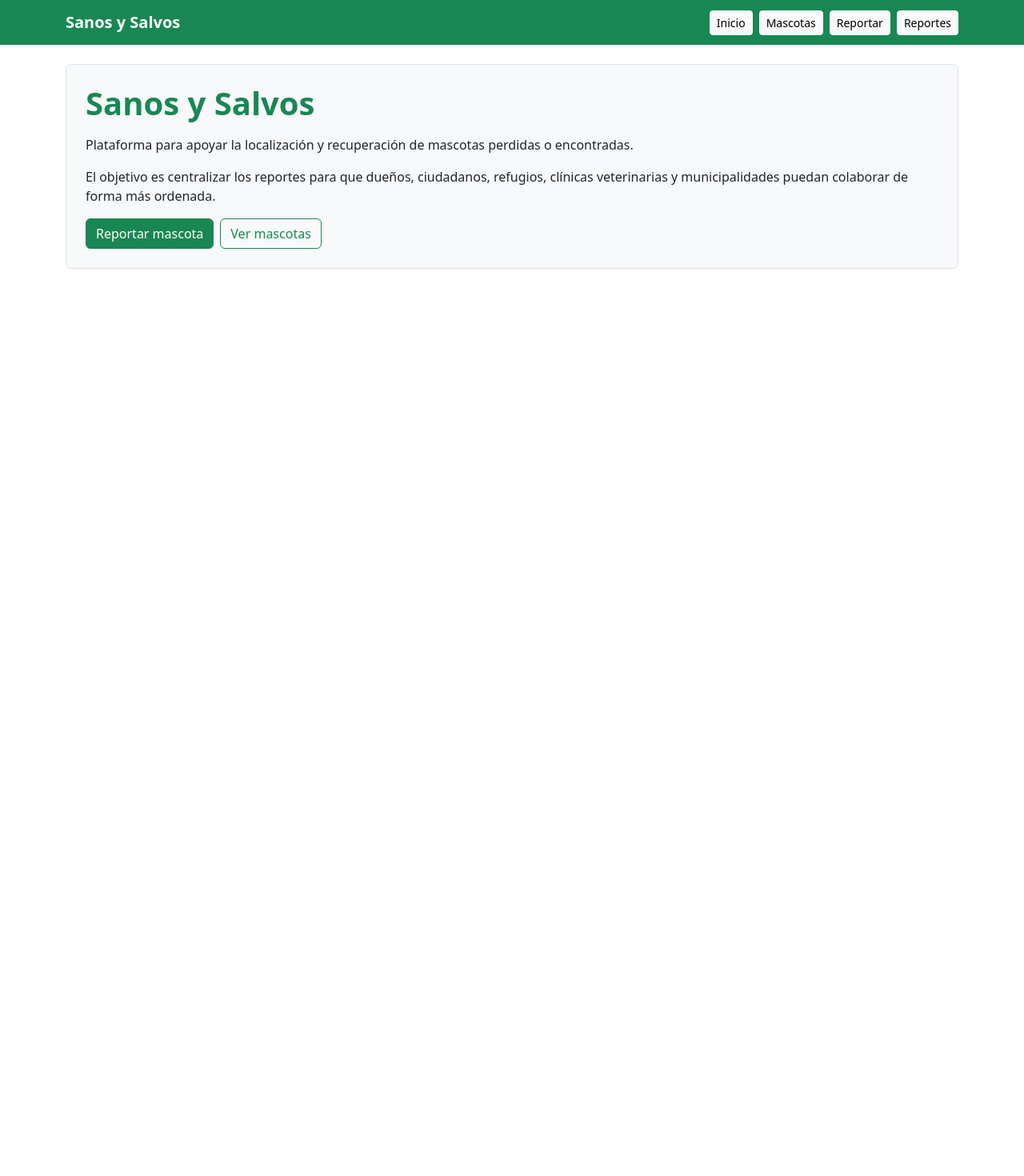
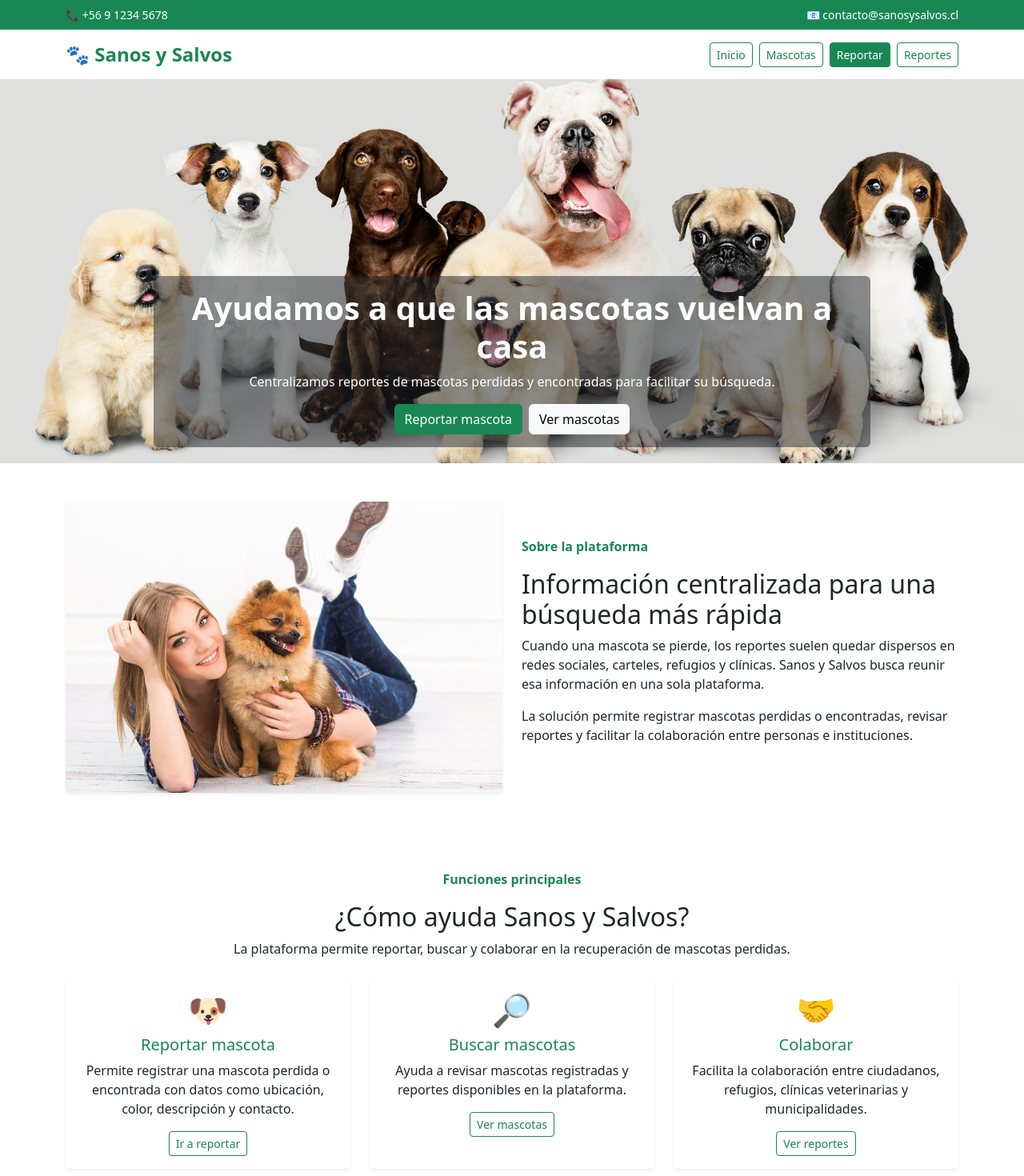
Before and after one commit to Carla-VL/SanosYSalvos_Frontend, a React (Vite) app in the folder Front_Sanos_y_Salvos/: page / in a window 1280 px wide. Shown: the top 1470 px of the page at 80% size. Before the commit the page ends 800 px from the top, so only its background shows below. Built offline with nearby package versions, Linux system fonts and the light colour scheme.

Commit message:
cambios en archivos
se realizaron cambios en distintos archivos del proyecto para que la plantilla se adapte de forma correcta al proyecto

```diff
--- a/Front_Sanos_y_Salvos/src/App.jsx
+++ b/Front_Sanos_y_Salvos/src/App.jsx
@@ -1,5 +1,7 @@
 import { useState } from "react";
+import Topbar from "./components/Topbar";
 import Navbar from "./components/Navbar";
+import Footer from "./components/Footer";
 import Inicio from "./pages/Inicio";
 import Mascotas from "./pages/Mascotas";
 import Reportar from "./pages/Reportar";
@@ -10,6 +12,7 @@ function App() {
 
   return (
     <>
+      <Topbar />
       <Navbar setPagina={setPagina} />
 
       <main>
@@ -18,6 +21,8 @@ function App() {
         {pagina === "reportar" && <Reportar />}
         {pagina === "reportes" && <Reportes />}
       </main>
+
+      <Footer />
     </>
   );
 }
--- /dev/null
+++ b/Front_Sanos_y_Salvos/src/components/Carrusel.jsx
@@ -0,0 +1,111 @@
+function Carrusel({ setPagina }) {
+  return (
+    <div id="carruselSanos" className="carousel slide" data-bs-ride="carousel">
+      <div className="carousel-inner">
+        <div className="carousel-item active">
+          <img
+            src="/template/images/bg_1.jpg"
+            className="d-block w-100"
+            alt="Mascotas"
+            style={{ height: "480px", objectFit: "cover" }}
+          />
+
+          <div className="carousel-caption bg-dark bg-opacity-50 rounded p-3">
+            <h1 className="fw-bold">
+              Ayudamos a que las mascotas vuelvan a casa
+            </h1>
+
+            <p>
+              Centralizamos reportes de mascotas perdidas y encontradas para
+              facilitar su búsqueda.
+            </p>
+
+            <button
+              className="btn btn-success me-2"
+              onClick={() => setPagina("reportar")}
+            >
+              Reportar mascota
+            </button>
+
+            <button
+              className="btn btn-light"
+              onClick={() => setPagina("mascotas")}
+            >
+              Ver mascotas
+            </button>
+          </div>
+        </div>
+
+        <div className="carousel-item">
+          <img
+            src="/template/images/bg_2.jpg"
+            className="d-block w-100"
+            alt="Búsqueda de mascotas"
+            style={{ height: "480px", objectFit: "cover" }}
+          />
+
+          <div className="carousel-caption bg-dark bg-opacity-50 rounded p-3">
+            <h1 className="fw-bold">Reportes organizados en un solo lugar</h1>
+
+            <p>
+              Dueños, ciudadanos, refugios, clínicas veterinarias y
+              municipalidades pueden colaborar desde una misma plataforma.
+            </p>
+
+            <button
+              className="btn btn-success"
+              onClick={() => setPagina("reportes")}
+            >
+              Ver reportes
+            </button>
+          </div>
+        </div>
+
+        <div className="carousel-item">
+          <img
+            src="/template/images/bg_3.jpg"
+            className="d-block w-100"
+            alt="Colaboración"
+            style={{ height: "480px", objectFit: "cover" }}
+          />
+
+          <div className="carousel-caption bg-dark bg-opacity-50 rounded p-3">
+            <h1 className="fw-bold">Una red de apoyo para mascotas</h1>
+
+            <p>
+              La plataforma permite ordenar la información y apoyar la búsqueda
+              de mascotas extraviadas.
+            </p>
+
+            <button
+              className="btn btn-success"
+              onClick={() => setPagina("reportar")}
+            >
+              Crear reporte
+            </button>
+          </div>
+        </div>
+      </div>
+
+      <button
+        className="carousel-control-prev"
+        type="button"
+        data-bs-target="#carruselSanos"
+        data-bs-slide="prev"
+      >
+        <span className="carousel-control-prev-icon"></span>
+      </button>
+
+      <button
+        className="carousel-control-next"
+        type="button"
+        data-bs-target="#carruselSanos"
+        data-bs-slide="next"
+      >
+        <span className="carousel-control-next-icon"></span>
+      </button>
+    </div>
+  );
+}
+
+export default Carrusel;
--- /dev/null
+++ b/Front_Sanos_y_Salvos/src/components/Footer.jsx
@@ -0,0 +1,18 @@
+function Footer() {
+  return (
+    <footer className="bg-dark text-white py-4 mt-5">
+      <div className="container text-center">
+        <h5>Sanos y Salvos</h5>
+
+        <p className="mb-1">
+          Plataforma inteligente para la localización y recuperación de mascotas
+          perdidas.
+        </p>
+
+        <small>Proyecto académico - Desarrollo Fullstack III</small>
+      </div>
+    </footer>
+  );
+}
+
+export default Footer;
--- a/Front_Sanos_y_Salvos/src/components/Navbar.jsx
+++ b/Front_Sanos_y_Salvos/src/components/Navbar.jsx
@@ -1,33 +1,35 @@
 function Navbar({ setPagina }) {
   return (
-    <nav className="navbar navbar-expand-lg bg-success navbar-dark">
+    <nav className="navbar navbar-expand-lg bg-white navbar-light shadow-sm">
       <div className="container">
-        <span className="navbar-brand fw-bold">Sanos y Salvos</span>
+        <span className="navbar-brand fw-bold text-success fs-4">
+          🐾 Sanos y Salvos
+        </span>
 
-        <div className="d-flex gap-2">
+        <div className="d-flex gap-2 flex-wrap">
           <button
-            className="btn btn-light btn-sm"
+            className="btn btn-outline-success btn-sm"
             onClick={() => setPagina("inicio")}
           >
             Inicio
           </button>
 
           <button
-            className="btn btn-light btn-sm"
+            className="btn btn-outline-success btn-sm"
             onClick={() => setPagina("mascotas")}
           >
             Mascotas
           </button>
 
           <button
-            className="btn btn-light btn-sm"
+            className="btn btn-success btn-sm"
             onClick={() => setPagina("reportar")}
           >
             Reportar
           </button>
 
           <button
-            className="btn btn-light btn-sm"
+            className="btn btn-outline-success btn-sm"
             onClick={() => setPagina("reportes")}
           >
             Reportes
--- /dev/null
+++ b/Front_Sanos_y_Salvos/src/components/Servicios.jsx
@@ -0,0 +1,82 @@
+function Servicios({ setPagina }) {
+  return (
+    <section className="container py-5">
+      <div className="text-center mb-4">
+        <p className="text-success fw-bold">Funciones principales</p>
+        <h2>¿Cómo ayuda Sanos y Salvos?</h2>
+
+        <p>
+          La plataforma permite reportar, buscar y colaborar en la recuperación
+          de mascotas perdidas.
+        </p>
+      </div>
+
+      <div className="row g-4">
+        <div className="col-md-4">
+          <div className="card h-100 shadow-sm border-0 text-center">
+            <div className="card-body">
+              <h1>🐶</h1>
+              <h5 className="text-success">Reportar mascota</h5>
+
+              <p>
+                Permite registrar una mascota perdida o encontrada con datos
+                como ubicación, color, descripción y contacto.
+              </p>
+
+              <button
+                className="btn btn-outline-success btn-sm"
+                onClick={() => setPagina("reportar")}
+              >
+                Ir a reportar
+              </button>
+            </div>
+          </div>
+        </div>
+
+        <div className="col-md-4">
+          <div className="card h-100 shadow-sm border-0 text-center">
+            <div className="card-body">
+              <h1>🔎</h1>
+              <h5 className="text-success">Buscar mascotas</h5>
+
+              <p>
+                Ayuda a revisar mascotas registradas y reportes disponibles en
+                la plataforma.
+              </p>
+
+              <button
+                className="btn btn-outline-success btn-sm"
+                onClick={() => setPagina("mascotas")}
+              >
+                Ver mascotas
+              </button>
+            </div>
+          </div>
+        </div>
+
+        <div className="col-md-4">
+          <div className="card h-100 shadow-sm border-0 text-center">
+            <div className="card-body">
+              <h1>🤝</h1>
+              <h5 className="text-success">Colaborar</h5>
+
+              <p>
+                Facilita la colaboración entre ciudadanos, refugios, clínicas
+                veterinarias y municipalidades.
+              </p>
+
+              <button
+                className="btn btn-outline-success btn-sm"
+                onClick={() => setPagina("reportes")}
+              >
+                Ver reportes
+              </button>
+            </div>
+          </div>
+        </div>
+      </div>
+    </section>
+  );
+}
+
+export default Servicios;
--- /dev/null
+++ b/Front_Sanos_y_Salvos/src/components/Topbar.jsx
@@ -0,0 +1,12 @@
+function Topbar() {
+  return (
+    <div className="bg-success text-white py-2">
+      <div className="container d-flex justify-content-between flex-wrap">
+        <small>📞 +56 9 1234 5678</small>
+        <small>📧 contacto@sanosysalvos.cl</small>
+      </div>
+    </div>
+  );
+}
+
+export default Topbar;
--- a/Front_Sanos_y_Salvos/src/pages/Inicio.jsx
+++ b/Front_Sanos_y_Salvos/src/pages/Inicio.jsx
@@ -1,35 +1,44 @@
+import Carrusel from "../components/Carrusel";
+import Servicios from "../components/Servicios";
+
 function Inicio({ setPagina }) {
   return (
-    <section className="container mt-4">
-      <div className="p-4 bg-light rounded border">
-        <h1 className="text-success fw-bold">Sanos y Salvos</h1>
+    <>
+      <Carrusel setPagina={setPagina} />
 
-        <p className="mt-3">
-          Plataforma para apoyar la localización y recuperación de mascotas
-          perdidas o encontradas.
-        </p>
+      <section className="container py-5">
+        <div className="row align-items-center">
+          <div className="col-md-6">
+            <img
+              src="/template/images/about.jpg"
+              className="img-fluid rounded shadow-sm"
+              alt="Mascota"
+            />
+          </div>
 
-        <p>
-          El objetivo es centralizar los reportes para que dueños, ciudadanos,
-          refugios, clínicas veterinarias y municipalidades puedan colaborar de
-          forma más ordenada.
-        </p>
+          <div className="col-md-6 mt-4 mt-md-0">
+            <p className="text-success fw-bold">Sobre la plataforma</p>
 
-        <button
-          className="btn btn-success me-2"
-          onClick={() => setPagina("reportar")}
-        >
-          Reportar mascota
-        </button>
+            <h2>Información centralizada para una búsqueda más rápida</h2>
 
-        <button
-          className="btn btn-outline-success"
-          onClick={() => setPagina("mascotas")}
-        >
-          Ver mascotas
-        </button>
-      </div>
-    </section>
+            <p>
+              Cuando una mascota se pierde, los reportes suelen quedar
+              dispersos en redes sociales, carteles, refugios y clínicas.
+              Sanos y Salvos busca reunir esa información en una sola
+              plataforma.
+            </p>
+
+            <p>
+              La solución permite registrar mascotas perdidas o encontradas,
+              revisar reportes y facilitar la colaboración entre personas e
+              instituciones.
+            </p>
+          </div>
+        </div>
+      </section>
+
+      <Servicios setPagina={setPagina} />
+    </>
   );
 }
 
```
